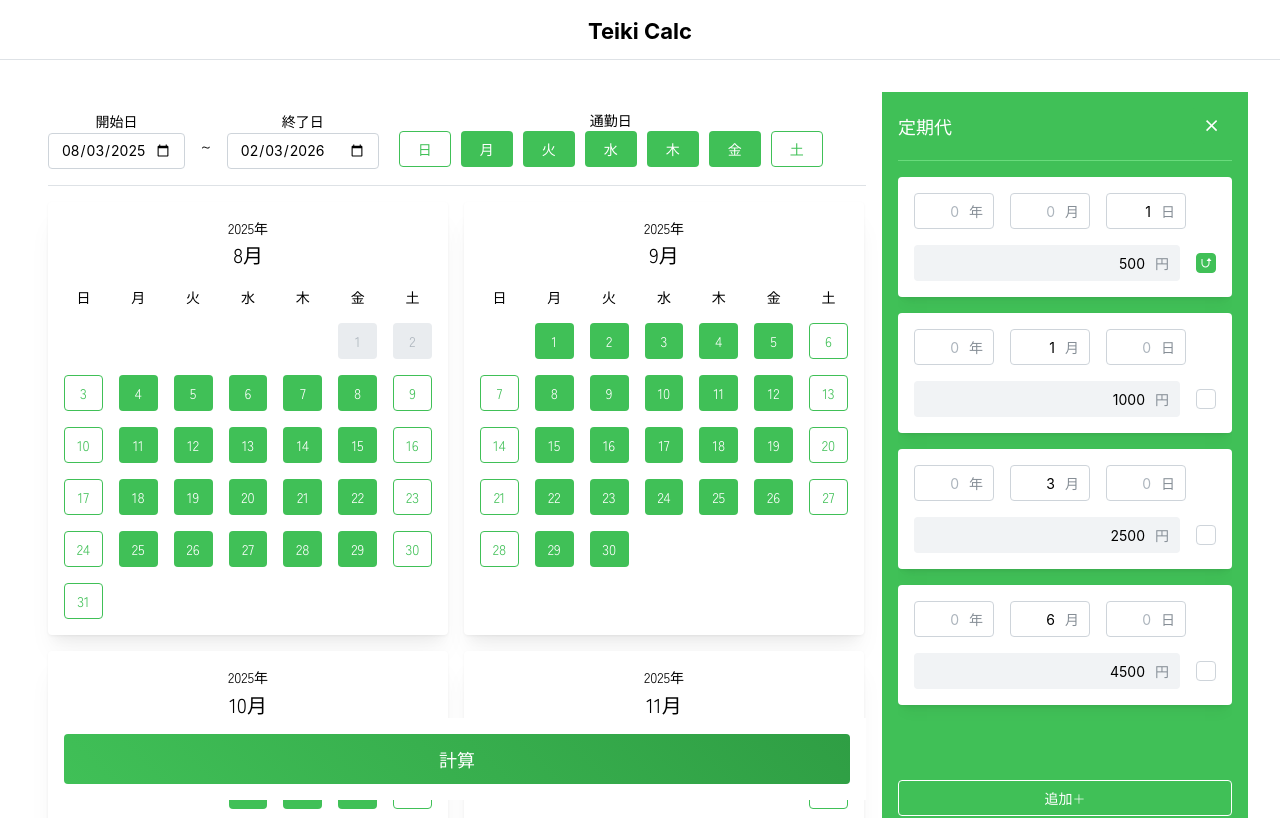
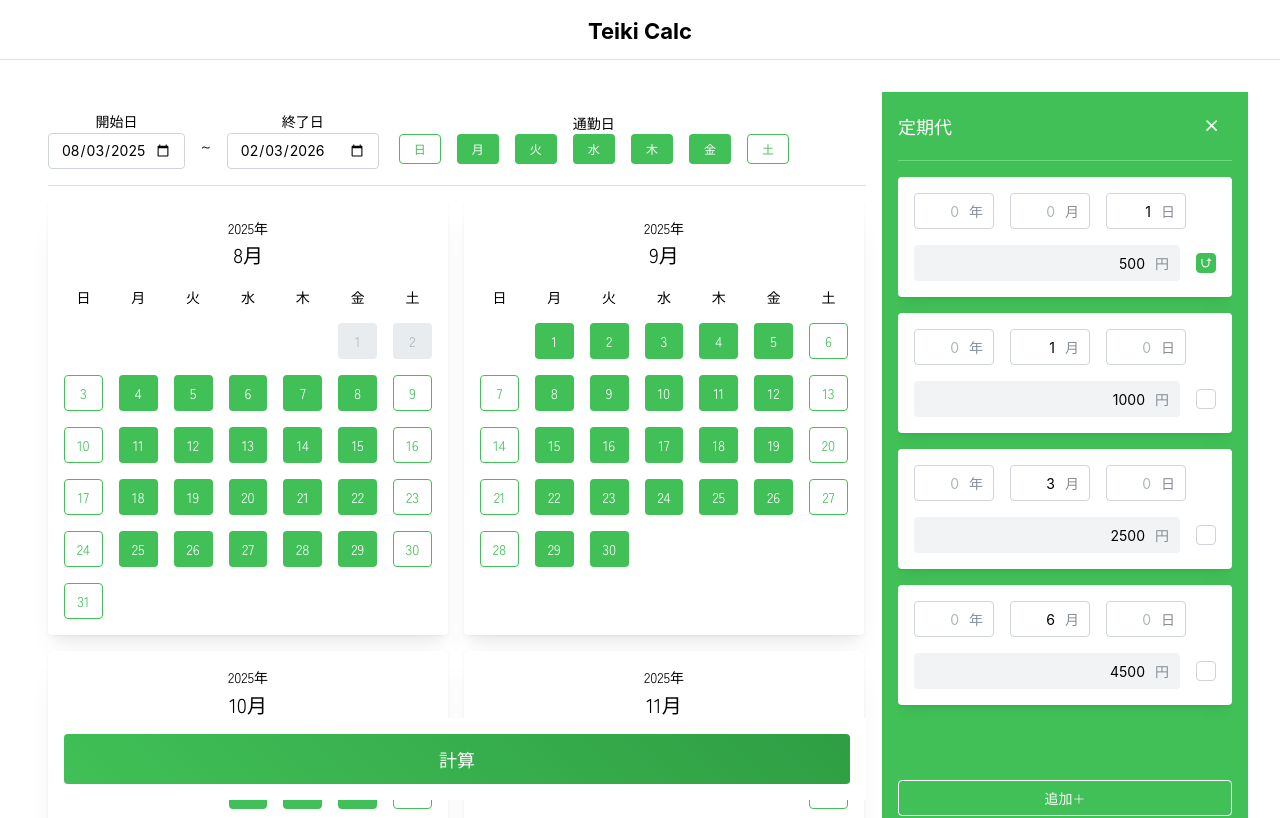
Before and after one commit to i-X-ce/teiki-calc, a React (Vite) app: page / in a window 1280 px wide. Shown: the top 818 px of the page. Built offline with nearby package versions, Linux system fonts and the light colour scheme.

Commit message:
📱 CalenderViewのレスポンシブ対応

```diff
--- a/src/components/CalendarView/index.tsx
+++ b/src/components/CalendarView/index.tsx
@@ -7,6 +7,7 @@ import FarePlanDetail from '../../utils/FarePlanDetail'
 import { IoIosCard } from 'react-icons/io'
 import { durationToString } from '../../utils/DateDuration'
 import fareCalculate from '../../utils/FareCalculate'
+import styles from './styles.module.css'
 
 type StartEndDateProps = {
     start: Date
@@ -174,12 +175,13 @@ function CalendarView() {
                     </Group>
                     <Stack gap={"1px"}>
                         <Text size='sm'>通勤日</Text>
-                        <Group gap={"xs"}>
+                        <Group className={styles.daysGroup}>
                             {selectedDays.map((isSelected, i) => (
                                 <Button
                                     key={i}
                                     variant={isSelected ? 'outline' : 'filled'}
                                     onClick={() => toggleDay(i)}
+                                    size='xs'
                                 >
                                     {['日', '月', '火', '水', '木', '金', '土'][i]}
                                 </Button>
--- /dev/null
+++ b/src/components/CalendarView/styles.module.css
@@ -0,0 +1,9 @@
+.daysGroup {
+  gap: 10px;
+}
+
+@media (max-width: 640px) {
+  .daysGroup {
+    gap: 5px;
+  }
+}
```
